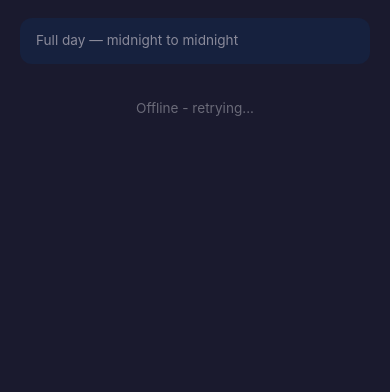
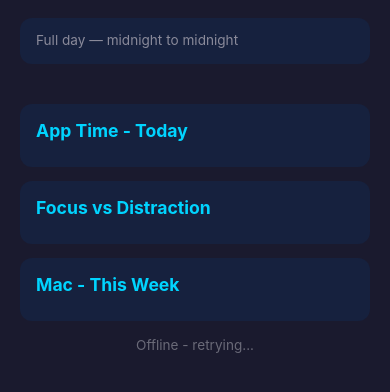
Before and after one commit to t8ykk5q9tq-cpu/Tododisplay, a Flask app: template templates/usage.html in a window 390 px wide. Shown: the part 97-489 px from the top of the page. Run offline with Flask 3, Linux system fonts and the light colour scheme; the template is opened without the code that fills it, so the values that code supplies are empty.

Commit message:
Add app-time / focus / weekly-Mac cards under the usage pies
Below the phone-only pies + ribbon, show three read-only summary cards:
today's per-app time (Mac + phone, with opens + over-limit), focus vs
distraction (with longest streak + ratio bar), and the weekly Mac trend
(top Mac apps, 7-day mini bars). /usage-data now includes app_today,
focus, and mac_week (Mac-filtered) for today's view. Pies and ribbon are
unchanged - still phone distraction minutes only.

```diff
--- a/templates/usage.html
+++ b/templates/usage.html
@@ -41,6 +41,29 @@
         }
         .ribbon-title { color: #8a8a9a; font-size: 0.85rem; margin-bottom: 8px; }
         .ribbon-wrap svg { width: 100%; height: auto; display: block; }
+        .cards {
+            margin-top: 20px; display: grid; gap: 14px;
+            grid-template-columns: repeat(3, 1fr);
+        }
+        @media (max-width: 900px) { .cards { grid-template-columns: 1fr; } }
+        .card { background: #16213e; border-radius: 12px; padding: 16px; }
+        .card h2 { color: #00d4ff; font-size: 1.1rem; margin-bottom: 10px; }
+        .row { display: flex; justify-content: space-between; padding: 4px 0; font-size: 0.95rem; }
+        .row.over { color: #e94560; }
+        .row .t { color: #00d4ff; }
+        .row.over .t { color: #e94560; }
+        .row .opens { color: #6a6a78; font-size: 0.8rem; margin-left: 8px; }
+        .fd-bar { height: 12px; border-radius: 6px; overflow: hidden; background: #e94560; margin: 8px 0; }
+        .fd-bar > div { height: 100%; background: #00d4ff; }
+        .muted { color: #8a8a9a; font-size: 0.85rem; }
+        .weekrow { margin-top: 8px; }
+        .weekrow .head { display: flex; justify-content: space-between; font-size: 0.9rem; }
+        .wbars { display: flex; align-items: flex-end; gap: 4px; height: 40px; margin-top: 4px; }
+        .wbars .col { flex: 1; display: flex; flex-direction: column; align-items: center; justify-content: flex-end; height: 100%; }
+        .wbars .b { width: 100%; background: #00d4ff; border-radius: 3px 3px 0 0; min-height: 3px; }
+        .wbars .b.empty { background: #243056; }
+        .wbars .d { font-size: 0.6rem; color: #6a6a78; margin-top: 2px; }
+        .empty-note { color: #8a8a9a; font-style: italic; }
     </style>
 </head>
 <body>
@@ -59,6 +82,22 @@
     </div>
 
     <div class="grid" id="grid"></div>
+
+    <div class="cards">
+        <div class="card">
+            <h2>App Time - Today</h2>
+            <div id="app-today"></div>
+        </div>
+        <div class="card">
+            <h2>Focus vs Distraction</h2>
+            <div id="focus"></div>
+        </div>
+        <div class="card">
+            <h2>Mac - This Week</h2>
+            <div id="mac-week-card"></div>
+        </div>
+    </div>
+
     <div class="net" id="net"></div>
 
     <script>
@@ -174,6 +213,9 @@
             document.getElementById("total").textContent = d.total_minutes ?? 0;
             renderLegend(d.per_app || {});
             document.getElementById("ribbon").innerHTML = buildRibbon(mins);
+            renderAppToday(d.app_today);
+            renderFocus(d.focus);
+            renderMacWeek(d.mac_week);
 
             const grid = document.getElementById("grid");
             grid.innerHTML = "";
@@ -199,6 +241,58 @@
             el.innerHTML = html;
         }
 
+        function fmtDur(s) {
+            const m = Math.floor(s / 60), h = Math.floor(m / 60), mm = m % 60;
+            return h ? `${h}h ${mm}m` : `${mm}m`;
+        }
+        function esc(s) {
+            const dv = document.createElement("div"); dv.textContent = s; return dv.innerHTML;
+        }
+
+        function renderAppToday(list) {
+            const el = document.getElementById("app-today");
+            if (!list || list.length === 0) { el.innerHTML = '<div class="empty-note">None today</div>'; return; }
+            el.innerHTML = list.map(a => {
+                const cls = a.over_limit ? " over" : "";
+                const name = a.app.replace("Mac:", "");
+                return `<div class="row${cls}"><span>${esc(name)}${a.over_limit ? " \u26a0" : ""}</span>`
+                    + `<span><span class="t">${fmtDur(a.seconds)}</span>`
+                    + (a.opens ? `<span class="opens">${a.opens}\u00d7</span>` : "") + `</span></div>`;
+            }).join("");
+        }
+
+        function renderFocus(fs) {
+            const el = document.getElementById("focus");
+            if (!fs || (!fs.focus_sec && !fs.distraction_sec)) {
+                el.innerHTML = '<div class="empty-note">No data yet</div>'; return;
+            }
+            const f = fs.focus_sec, d = fs.distraction_sec, total = f + d || 1;
+            const fpct = Math.round((f / total) * 100);
+            el.innerHTML =
+                `<div class="row"><span style="color:#00d4ff">Focus</span><span class="t">${fmtDur(f)}</span></div>`
+                + `<div class="row over"><span>Distraction</span><span>${fmtDur(d)}</span></div>`
+                + `<div class="fd-bar"><div style="width:${fpct}%"></div></div>`
+                + (fs.longest_focus_sec ? `<div class="muted">Longest focus streak: ${fmtDur(fs.longest_focus_sec)}</div>` : "");
+        }
+
+        function renderMacWeek(mw) {
+            const el = document.getElementById("mac-week-card");
+            if (!mw || !mw.apps || mw.apps.length === 0) {
+                el.innerHTML = '<div class="empty-note">No Mac data this week</div>'; return;
+            }
+            const days = mw.days || [];
+            el.innerHTML = mw.apps.map(a => {
+                const peak = Math.max(1, ...a.daily);
+                const bars = a.daily.map((sec, i) => {
+                    const h = sec > 0 ? Math.max(8, Math.round((sec / peak) * 100)) : 5;
+                    const cls = sec > 0 ? "b" : "b empty";
+                    return `<div class="col"><div class="${cls}" style="height:${h}%"></div><div class="d">${(days[i] || "")[0] || ""}</div></div>`;
+                }).join("");
+                return `<div class="weekrow"><div class="head"><span>${esc(a.app.replace("Mac:", ""))}</span>`
+                    + `<span class="t">${fmtDur(a.seconds)}</span></div><div class="wbars">${bars}</div></div>`;
+            }).join("");
+        }
+
         setInterval(refresh, 30000);
         refresh();
     </script>
```
Also changed, not shown: tracker.py (+15 -0 lines).
